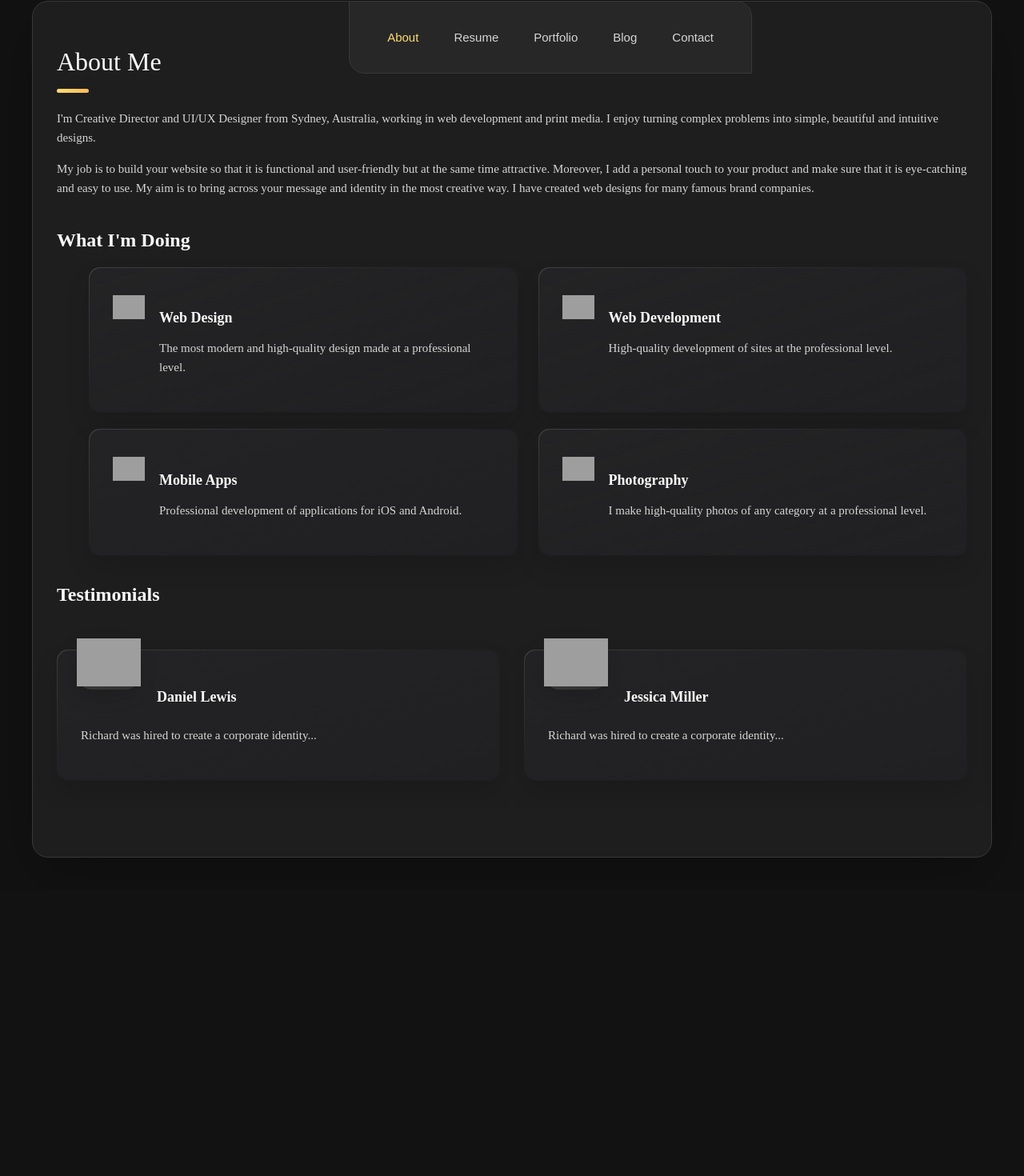
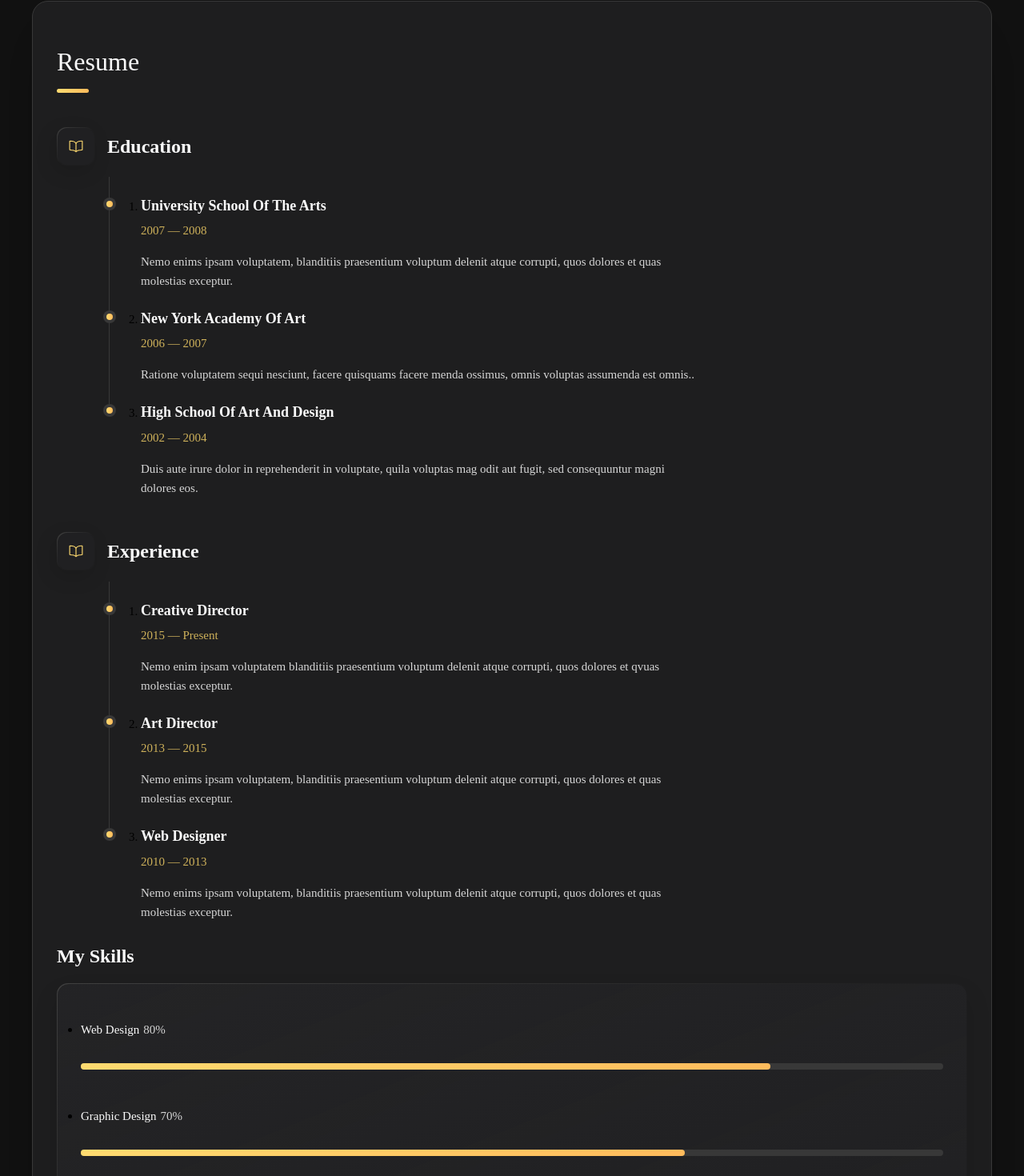
Before and after one commit to Aditi020/Portfol, a React (Vite) app: page / in a window 1280 px wide. Shown: the part 39-1509 px from the top of the page at 80% size. Before the commit the page ends 1151 px from the top, so only its background shows below. Built offline with nearby package versions, Linux system fonts and the light colour scheme; grey boxes are pictures that could not be loaded.

Commit message:
Resume Page completed Finally

```diff
--- a/package.json
+++ b/package.json
@@ -11,6 +11,7 @@
   },
   "dependencies": {
     "@ltht-react/chevron-icon": "^0.0.1",
+    "ionicons": "^7.4.0",
     "react": "^18.3.1",
     "react-dom": "^18.3.1",
     "react-icons": "^5.2.1"
--- a/src/App.jsx
+++ b/src/App.jsx
@@ -1,17 +1,15 @@
 import './App.css'
-// import Sidebar from './Components/Sidebar'
+import Sidebar from './Components/Sidebar'
 import Navbar from './Components/Navbar'
 import About from './Components/About'
-
-
+import Resume from './Components/Resume'
 function App() {
-
-
   return (
     <>
       {/* < Sidebar/> */}
-      <Navbar />
-      <About/>
+      {/* <Navbar />  */}
+      {/* <About/> */}
+      <Resume/>
     </>
   )
 }
--- a/src/Components/Resume.jsx
+++ b/src/Components/Resume.jsx
@@ -1 +1,117 @@
-import "../Style/Resume.css";
+import React from 'react';
+import '../Style/Resume.css';
+import { IoBookOutline } from 'react-icons/io5';
+
+const educationData = [
+    {
+        title: 'University school of the arts',
+        date: '2007 — 2008',
+        description: 'Nemo enims ipsam voluptatem, blanditiis praesentium voluptum delenit atque corrupti, quos dolores et quas molestias exceptur.'
+    },
+    {
+        title: 'New york academy of art',
+        date: '2006 — 2007',
+        description: 'Ratione voluptatem sequi nesciunt, facere quisquams facere menda ossimus, omnis voluptas assumenda est omnis..'
+    },
+    {
+        title: 'High school of art and design',
+        date: '2002 — 2004',
+        description: 'Duis aute irure dolor in reprehenderit in voluptate, quila voluptas mag odit aut fugit, sed consequuntur magni dolores eos.'
+    }
+];
+
+const experienceData = [
+    {
+        title: 'Creative director',
+        date: '2015 — Present',
+        description: 'Nemo enim ipsam voluptatem blanditiis praesentium voluptum delenit atque corrupti, quos dolores et qvuas molestias exceptur.'
+    },
+    {
+        title: 'Art director',
+        date: '2013 — 2015',
+        description: 'Nemo enims ipsam voluptatem, blanditiis praesentium voluptum delenit atque corrupti, quos dolores et quas molestias exceptur.'
+    },
+    {
+        title: 'Web designer',
+        date: '2010 — 2013',
+        description: 'Nemo enims ipsam voluptatem, blanditiis praesentium voluptum delenit atque corrupti, quos dolores et quas molestias exceptur.'
+    }
+];
+
+const skillsData = [
+    { title: 'Web design', level: '80%' },
+    { title: 'Graphic design', level: '70%' },
+    { title: 'Branding', level: '90%' },
+    { title: 'WordPress', level: '50%' }
+];
+
+const TimelineItem = ({ title, date, description }) => (
+    <li className="timeline-item">
+        <h4 className="h4 timeline-item-title">{title}</h4>
+        <span>{date}</span>
+        <p className="timeline-text">{description}</p>
+    </li>
+);
+
+const SkillItem = ({ title, level }) => (
+    <li className="skills-item">
+        <div className="title-wrapper">
+            <h5 className="h5">{title}</h5>
+            <data value={level}>{level}</data>
+        </div>
+        <div className="skill-progress-bg">
+            <div className="skill-progress-fill" style={{ width: level }}></div>
+        </div>
+    </li>
+);
+
+const Resume = () => {
+    return (
+        <article className="resume active" data-page="resume">
+            <header>
+                <h2 className="h2 article-title">Resume</h2>
+            </header>
+
+            <section className="timeline">
+                <div className="title-wrapper">
+                    <div className="icon-box">
+                        <IoBookOutline />
+                    </div>
+                    <h3 className="h3">Education</h3>
+                </div>
+
+                <ol className="timeline-list">
+                    {educationData.map((item, index) => (
+                        <TimelineItem key={index} {...item} />
+                    ))}
+                </ol>
+            </section>
+
+            <section className="timeline">
+                <div className="title-wrapper">
+                    <div className="icon-box">
+                        <IoBookOutline />
+                    </div>
+                    <h3 className="h3">Experience</h3>
+                </div>
+
+                <ol className="timeline-list">
+                    {experienceData.map((item, index) => (
+                        <TimelineItem key={index} {...item} />
+                    ))}
+                </ol>
+            </section>
+
+            <section className="skill">
+                <h3 className="h3 skills-title">My skills</h3>
+                <ul className="skills-list content-card">
+                    {skillsData.map((item, index) => (
+                        <SkillItem key={index} {...item} />
+                    ))}
+                </ul>
+            </section>
+        </article>
+    );
+};
+
+export default Resume;
```
Also changed, not shown: src/Style/Resume.css (+1 -16 lines), 1 other file (tests, documents, lock files or other folders).
